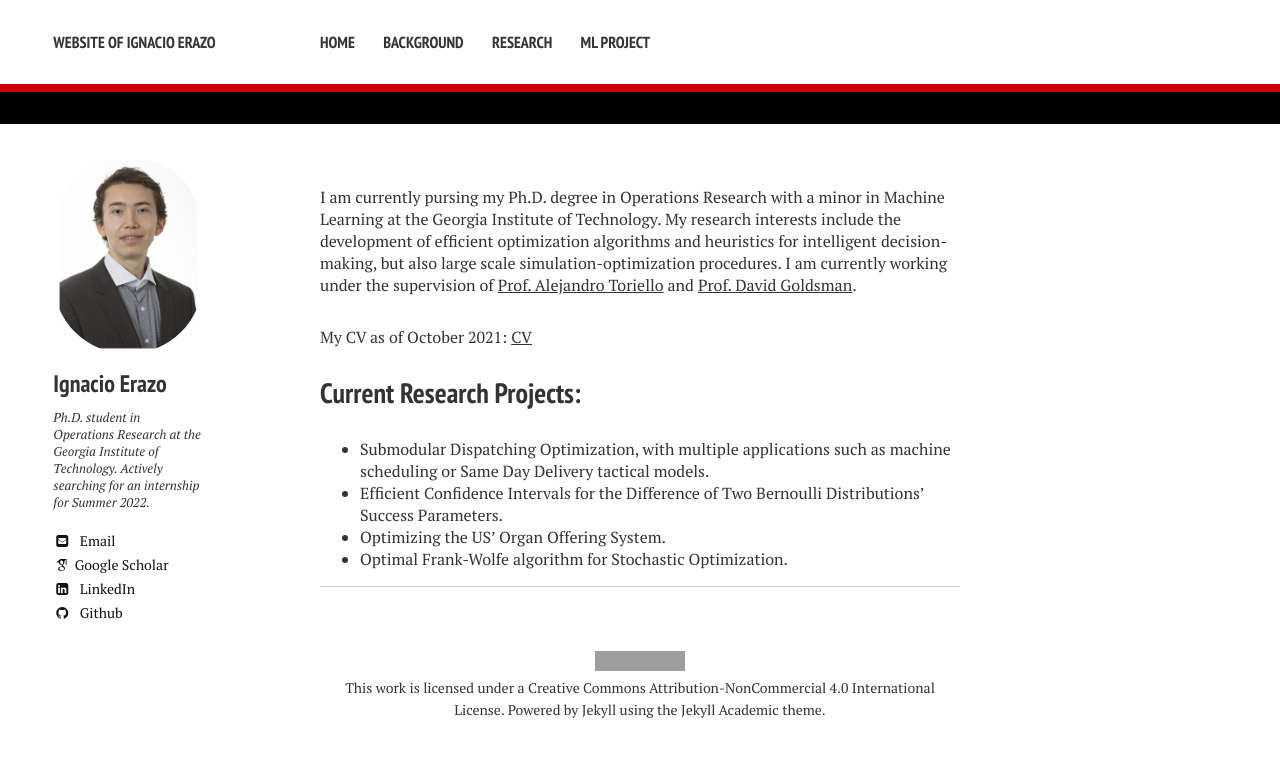
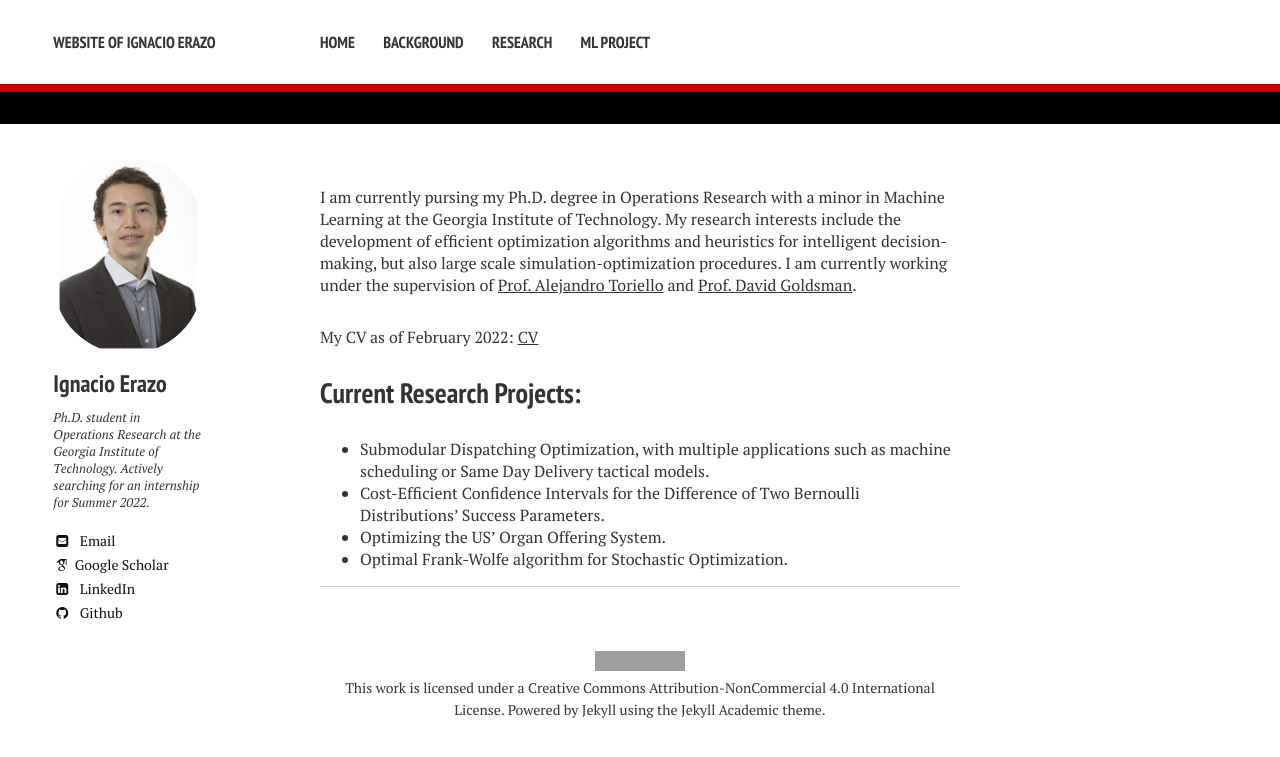
Before and after one commit to ierazo/ierazo.github.io, a Jekyll site: the page built from index.md, in a window 1280 px wide. Shown: the top 757 px of the page. Built offline with Jekyll 4.4.1, drawn with Linux system fonts in a browser that asks for light colours; nearby versions of some CDN libraries; some web fonts are replaced; grey boxes are pictures that could not be loaded.

Commit message:
Update index.md

```diff
--- a/index.md
+++ b/index.md
@@ -5,11 +5,11 @@ excerpt: "About Me..."
 
 I am currently pursing my Ph.D. degree in Operations Research with a minor in Machine Learning at the Georgia Institute of Technology. My research interests include the development of efficient optimization algorithms and heuristics for intelligent decision-making, but also large scale simulation-optimization procedures. I am currently working under the supervision of [Prof. Alejandro Toriello](https://sites.gatech.edu/alejandro-toriello/) and [Prof. David Goldsman](https://www.isye.gatech.edu/users/david-goldsman).
 
-My CV as of October 2021: [CV](/CV/Last_CV_IgnacioErazo.pdf)
+My CV as of February 2022: [CV](/CV/Last_CV_IgnacioErazo.pdf)
 
 ## Current Research Projects:
 
 - Submodular Dispatching Optimization, with multiple applications such as machine scheduling or Same Day Delivery tactical models.
-- Efficient Confidence Intervals for the Difference of Two Bernoulli Distributions' Success Parameters.
+- Cost-Efficient Confidence Intervals for the Difference of Two Bernoulli Distributions' Success Parameters.
 - Optimizing the US' Organ Offering System.
 - Optimal Frank-Wolfe algorithm for Stochastic Optimization.
```
